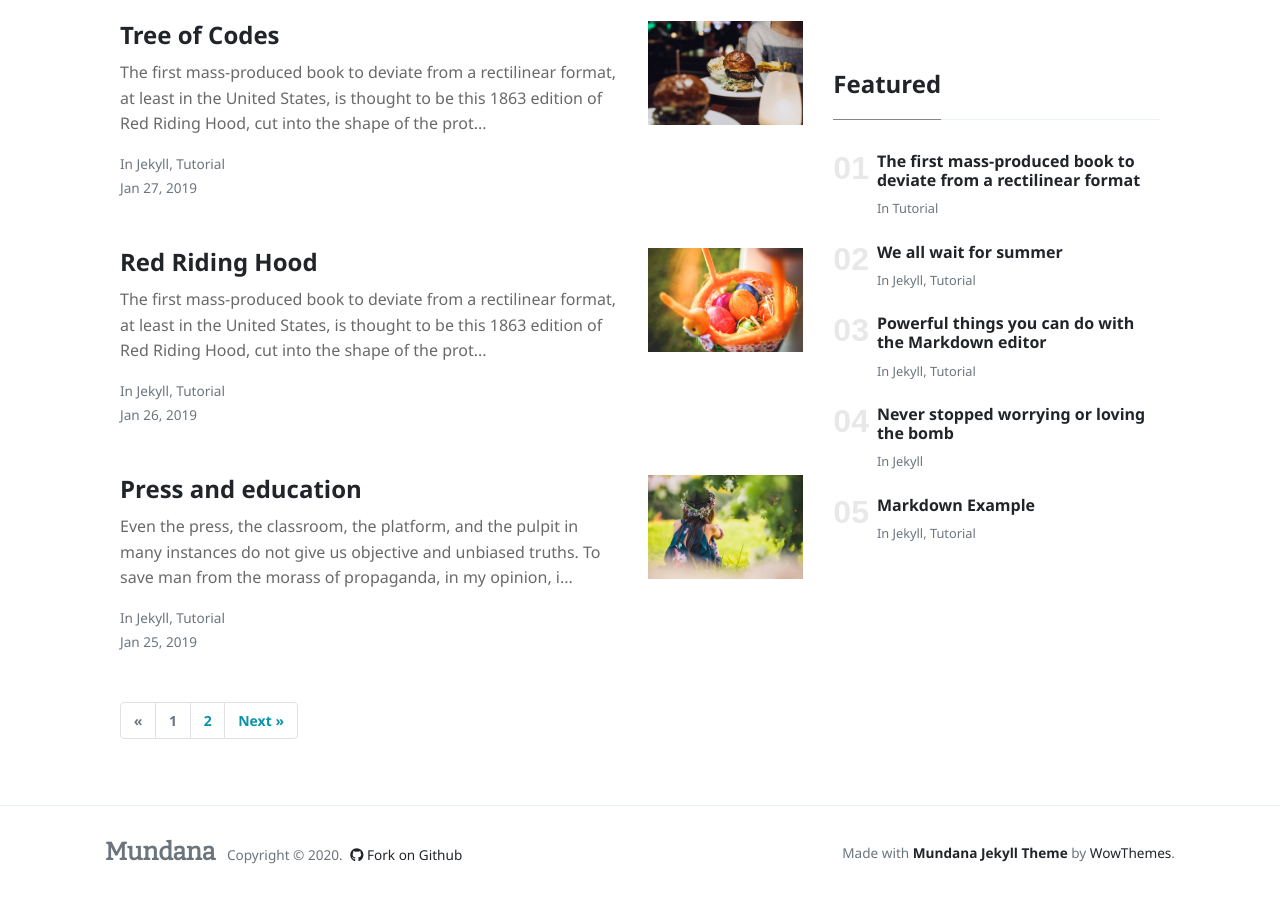
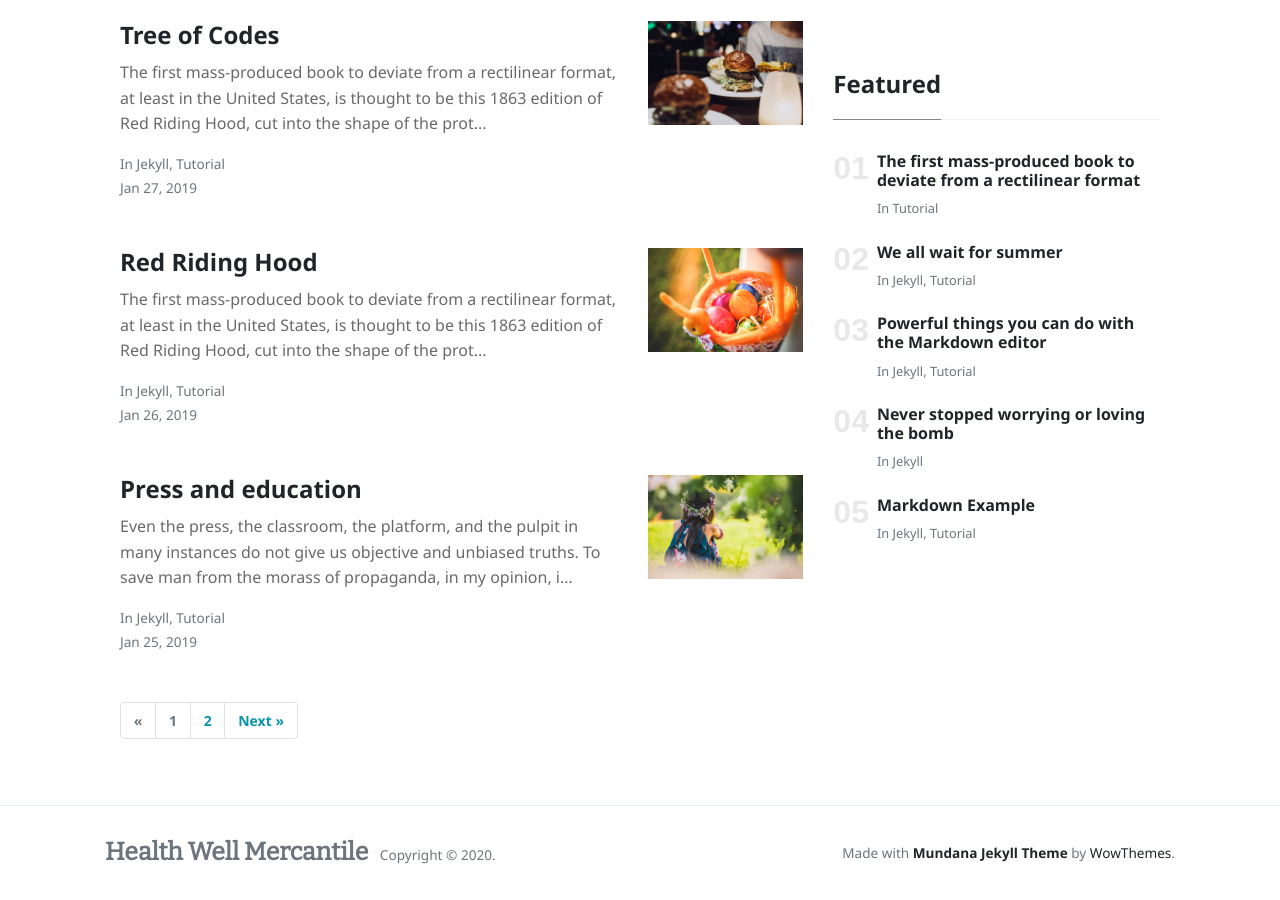
Before and after one commit to mbeconsultingltd/hwm_corp_website, a Jekyll site: the page built from index.html, in a window 1280 px wide and 900 px high, scrolled down 1733 px. Built offline with Jekyll 4.4.1, drawn with Linux system fonts in a browser that asks for light colours; nearby versions of some CDN libraries; the list of posts is cut into pages by our own code.

Commit message:
update default.html

```diff
--- a/_layouts/default.html
+++ b/_layouts/default.html
@@ -78,11 +78,8 @@
         <div class="container">
         <div class="row align-items-center justify-content-between">
             <div>
-                <span class="navbar-brand mr-2 mb-0"><strong>Mundana</strong></span>
+                <span class="navbar-brand mr-2 mb-0"><strong>Health Well Mercantile</strong></span>
                 <span>Copyright © <script>document.write(new Date().getFullYear())</script>.</span>
-
-                <!--  Github Repo Star Btn-->
-                <a class="text-dark ml-1" target="_blank" href="https://github.com/wowthemesnet/mundana-theme-jekyll"><i class="fab fa-github"></i> Fork on Github</a>
 
             </div>
             <div>
```
